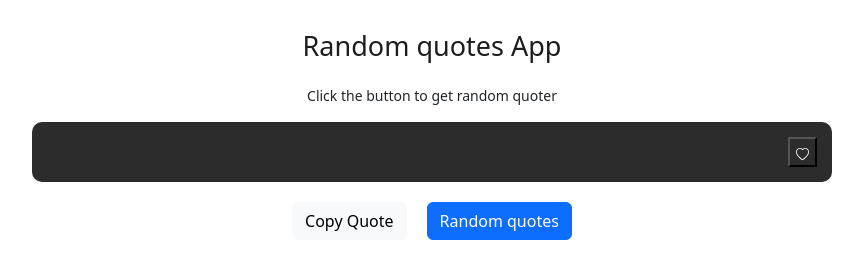
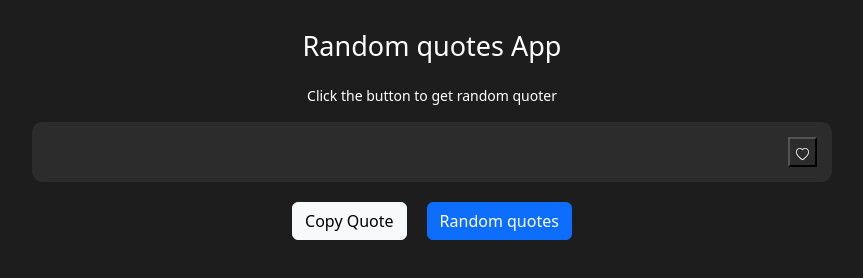
Before and after one commit to marcvechen/project, a plain HTML site: page src/index.html in a window 1280 px wide. Shown: the whole page, without its empty margins (208-1071 px from the left). Drawn offline with nearby package versions, Linux system fonts and the light colour scheme; no server answers.

Commit message:
add some changes

```diff
--- a/src/index.html
+++ b/src/index.html
@@ -12,7 +12,8 @@
     />
     <link rel="stylesheet" href="style.css" />
   </head>
-  <body >
+  <body id="body" class="dark-mode">
+    <i class="bi bi-moon"></i>
     <div class="container">
       <h1 class="main-text">Random quotes App</h1>
       <p class="secondary-text">Click the button to get random quoter</p>
--- a/src/modules/themes.js
+++ b/src/modules/themes.js
@@ -1 +1,5 @@
-const
+const body = document.getElementById("body");
+const toggleDarkMode = () => {
+  body.classList.toggle("dark-mode");
+};
+body.addEventListener("click", toggleDarkMode);
--- a/src/style.css
+++ b/src/style.css
@@ -7,7 +7,6 @@
 .dark-mode {
   transition: background-color 0.3s, color 0.3s;
   background-color: rgb(29, 29, 29);
-  --text-container: rgb(255, 255, 255);
 
   --main-text: rgb(255, 255, 255);
   --secondary-text: rgb(255, 255, 255);
```
